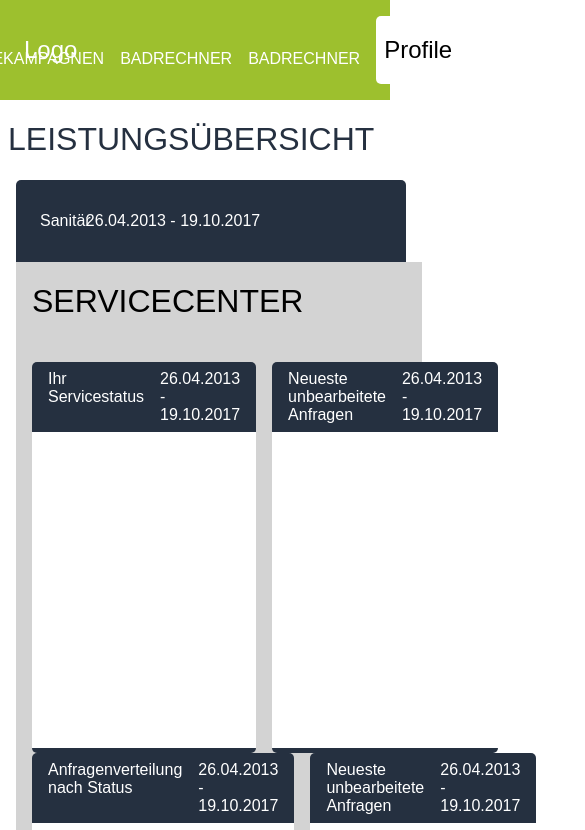
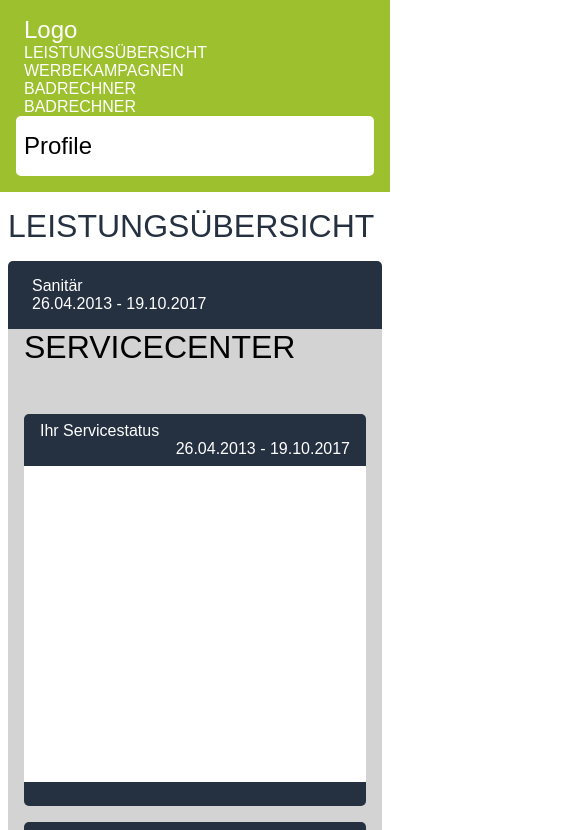
Before and after one commit to dragosgn/react-css-grid, a React (Create React App) app: page / in a window 390 px wide. Shown: the top 830 px of the page, 585 px wide, since content can reach past the window. Built offline with nearby package versions, Linux system fonts and the light colour scheme; a web font is replaced by a local one.

Commit message:
responsivness

```diff
--- a/public/index.html
+++ b/public/index.html
@@ -19,6 +19,7 @@
       h1, h2, h3, h4, h5, h6, p, a, label {
         font-family: 'Muli', sans-serif;
         font-weight: normal;
+        margin: 0;
       }
     </style>
     <!--
--- a/src/App.js
+++ b/src/App.js
@@ -13,8 +13,14 @@ const Col = styled.div`
   display: flex;
   flex-direction: column;
   float:left;
-  min-height: 5px;
-  width: calc(100% * (${props => props.col ? props.col : 1} / 12));
+  min-height: 0.5rem;
+  width: calc(100% * (${props => props.col ? props.col : 12} / 12));
+  @media all and (max-width:800px){
+    width: calc(100% * (${props => props.colmd ? props.colmd : 12} / 12));
+  };
+  @media all and (max-width:650px){
+    width: calc(100% * (${props => props.colsm ? props.colsm : 12} / 12));
+  };
   padding-left: ${props => props.nogutter ? 0 : 0.5}rem;
   padding-right: ${props => props.nogutter ? 0 : 0.5}rem;
 `
@@ -22,7 +28,13 @@ const Col = styled.div`
 const Row = styled.div`
   display: flex;
   flex-direction: row;
-  min-height: 5px;
+  min-height: 0.5rem;
+  @media all and (max-width:800px){
+    flex-wrap: wrap;
+  };
+  @media all and (max-width:650px){
+    flex-wrap: wrap;
+  };
   /*-- our cleafix hack -- */
   .row:before,
     .row:after {
@@ -31,8 +43,6 @@ const Row = styled.div`
         clear:both;
     }
 `
-
-
 
 const PerfHeader = styled(Row)`
   background-color: #253040;
@@ -50,17 +60,31 @@ const PerfBody = styled(Row)`
 const PerfFooter = styled(Row)`
   background-color: #253040;
   border-radius: 0 0 5px 5px;
+  padding: 0.5rem;
 `
 
-const PerfRoot = styled(Col)`
+const PerfRoot = styled.div`
+  margin-top: 1rem;
+`
+
+const HeaderTitle = styled(Row)`
+
+`
+
+const HeaderDate = styled(Row)`
+  justify-content: flex-end;
 `
 
 const PerformanceComponent = ({title, content}) => {
   return(
-    <PerfRoot col={12}>
+    <PerfRoot>
       <PerfHeader>
-        <Col col={7}>{title}</Col>
-        <Col col={5}>26.04.2013 - 19.10.2017</Col>
+        <Col col={7}>
+          <HeaderTitle>{title}</HeaderTitle>
+        </Col>
+        <Col col={5}>
+          <HeaderDate>26.04.2013 - 19.10.2017</HeaderDate>
+        </Col>
       </PerfHeader>
       <PerfBody>
         <Col col={1}>
@@ -89,6 +113,7 @@ const HeaderRoot = styled(Row)`
   background-color: #9DC02E;
   padding: 1rem;
   align-items: flex-end;
+  min-height: 3rem;
 `
 
 const HeaderMenu = styled(Row)`
@@ -97,7 +122,6 @@ const HeaderMenu = styled(Row)`
 `
 
 const MenuItem = styled(Col)`
-  width: max-content;
   cursor: pointer;
   color: white;
   padding-bottom: 0px;
@@ -107,16 +131,16 @@ const MenuItem = styled(Col)`
 const HeaderComponent = () => {
   return (
     <HeaderRoot>
-      <Col col={1} style={{color: "white"}}><h2>Logo</h2></Col>
-      <Col col={10}>
+      <Col col={1} colsm={12} colmd={12} style={{color: "white"}}><h2>Logo</h2></Col>
+      <Col col={10} colsm={12} colmd={12} nogutter>
         <HeaderMenu>
-          <MenuItem col={4} ><p>LEISTUNGSÜBERSICHT</p></MenuItem>
-          <MenuItem col={3} ><p>WERBEKAMPAGNEN</p></MenuItem>
-          <MenuItem col={3} ><p>BADRECHNER</p></MenuItem>
-          <MenuItem col={3} ><p>BADRECHNER</p></MenuItem>
+          <MenuItem col={3} colsm={12} colmd={12}><p>LEISTUNGSÜBERSICHT</p></MenuItem>
+          <MenuItem col={3} colsm={12} colmd={12}><p>WERBEKAMPAGNEN</p></MenuItem>
+          <MenuItem col={3} colsm={12} colmd={12}><p>BADRECHNER</p></MenuItem>
+          <MenuItem col={3} colsm={12} colmd={12}><p>BADRECHNER</p></MenuItem>
         </HeaderMenu>
       </Col>
-      <Col col={1} style={{backgroundColor: "white", borderRadius: "5px 5px 5px 5px", minWidth: "200px"}}>
+      <Col col={1} colsm={12} colmd={12} style={{backgroundColor: "white", borderRadius: "5px 5px 5px 5px", minWidth: "200px", paddingTop:"1rem", paddingBottom:"1rem"}}>
         <h2>Profile</h2>
       </Col>
     </HeaderRoot>
@@ -131,10 +155,10 @@ class App extends Component {
         <Row>
           <Col col={12}>
             <Row>
-              <h1 style={{color: "#253040"}}>LEISTUNGSÜBERSICHT</h1>
+              <h1 style={{color: "#253040", paddingTop:"1rem", paddingBottom:"1rem"}}>LEISTUNGSÜBERSICHT</h1>
             </Row>
             <Row>
-              <Col col={12}>
+              <Col col={12} nogutter>
                 <Row style={{backgroundColor: "#253040", color: "white", borderRadius: "5px 5px 0 0", padding: "1rem"}}>
                   <Col col={1}><p>Sanitär</p></Col>
                   <Col col={11}><p>26.04.2013 - 19.10.2017</p></Col>
@@ -149,16 +173,28 @@ class App extends Component {
                     <Row />
                     <Row />
                     <Row>
-                      <PerformanceComponent title={"Ihr Servicestatus"} content={"Clock"} />
-                      <PerformanceComponent title ={"Neueste unbearbeitete Anfragen"} content={"Table"} />
+                      <Col col={6} colmd={12}>
+                        <PerformanceComponent title={"Ihr Servicestatus"} content={"Clock"} />
+                      </Col>
+                      <Col col={6} colmd={12}>
+                        <PerformanceComponent title ={"Neueste unbearbeitete Anfragen"} content={"Table"} />
+                      </Col>
                     </Row>
                     <Row>
-                      <PerformanceComponent title={"Anfragenverteilung nach Status"} content={"Clock"} />
-                      <PerformanceComponent title ={"Neueste unbearbeitete Anfragen"} content={"Table"} />
+                      <Col col={6} colmd={12}>
+                        <PerformanceComponent title={"Ihr Servicestatus"} content={"Clock"} />
+                      </Col>
+                      <Col col={6} colmd={12}>
+                        <PerformanceComponent title ={"Neueste unbearbeitete Anfragen"} content={"Table"} />
+                      </Col>
                     </Row>
                     <Row>
-                      <PerformanceComponent title={"Ihr Servicestatus"} content={"Clock"} />
-                      <PerformanceComponent title ={"Neueste unbearbeitete Anfragen"} content={"Table"} />
+                      <Col col={6} colmd={12}>
+                        <PerformanceComponent title={"Ihr Servicestatus"} content={"Clock"} />
+                      </Col>
+                      <Col col={6}>
+                        <PerformanceComponent title ={"Neueste unbearbeitete Anfragen"} content={"Table"} />
+                      </Col>
                     </Row>
                   </Col>
                 </Row>
```
